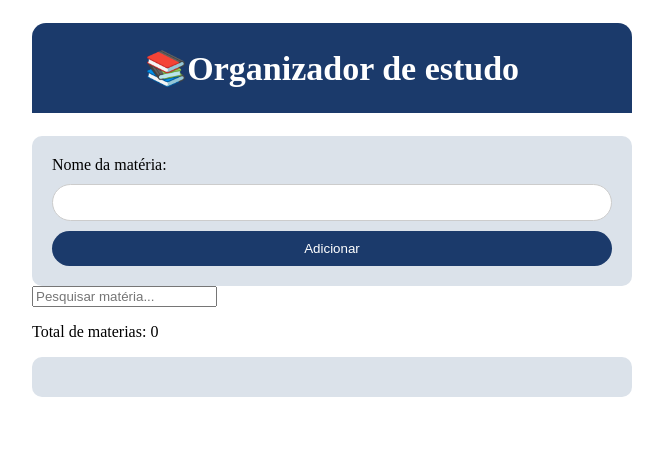
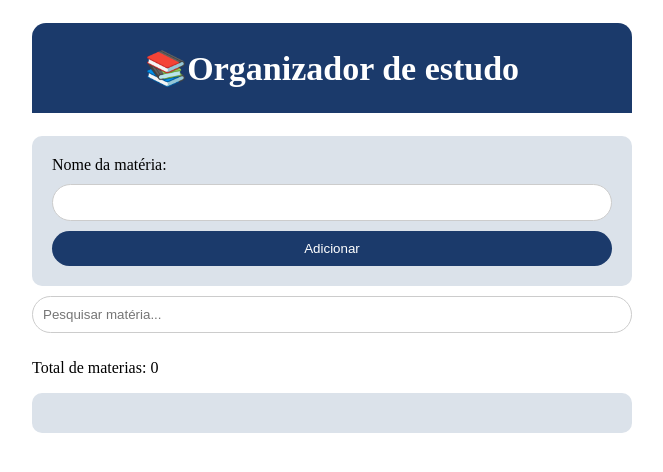
Before and after one commit to Saulorangel87/Organizador-de-estudo, a React (Vite) app: page / in a window 1280 px wide. Shown: the top 472 px of the page, without its empty margins (308-971 px from the left). Built offline with nearby package versions, Linux system fonts and the light colour scheme.

Commit message:
feat: refactor search component and apply styles for improved UI

```diff
--- a/src/App.jsx
+++ b/src/App.jsx
@@ -12,16 +12,22 @@ export default function App() {
   function excluirMateria(id) {
     setMaterias(materias.filter((materia) => materia.id !== id));
   }
-  const materiasFiltradas = materias.filter((materia) =>
-    materia.nome.toLowerCase().includes(pesquisa.toLowerCase())
-  );
+  const materiasFiltradas = materias
+    .filter((materia) =>
+      materia.nome.toLowerCase().includes(pesquisa.toLowerCase()),
+    )
+    .sort((a, b) => a.nome.localeCompare(b.nome));
+
   return (
     <div className={styles.app}>
       <Header />
       <FormMateria setMaterias={setMaterias} materias={materias} />
       <Pesquisa pesquisa={pesquisa} setPesquisa={setPesquisa} />
       <p>Total de materias: {materiasFiltradas.length}</p>
-      <ListaMateria materias={materiasFiltradas} onExcluirMateria={excluirMateria} />
+      <ListaMateria
+        materias={materiasFiltradas}
+        onExcluirMateria={excluirMateria}
+      />
     </div>
   );
 }
--- a/src/components/Pesquisa.jsx
+++ b/src/components/Pesquisa.jsx
@@ -1,7 +1,9 @@
+import styles from "./Pesquisa.module.css";
+
 export default function Pesquisa({ pesquisa, setPesquisa }) {
   return (
     <input
-      className="input"
+      className={styles.inputPesquisa}
       type="text"
       placeholder="Pesquisar matéria..."
       value={pesquisa}
--- /dev/null
+++ b/src/components/Pesquisa.module.css
@@ -0,0 +1,8 @@
+.inputPesquisa {
+  width: 100%;
+  box-sizing: border-box;
+  border-radius: 50px;
+  padding: 10px;
+  border: 1px solid #ccc;
+  margin: 10px 0;
+}
```
